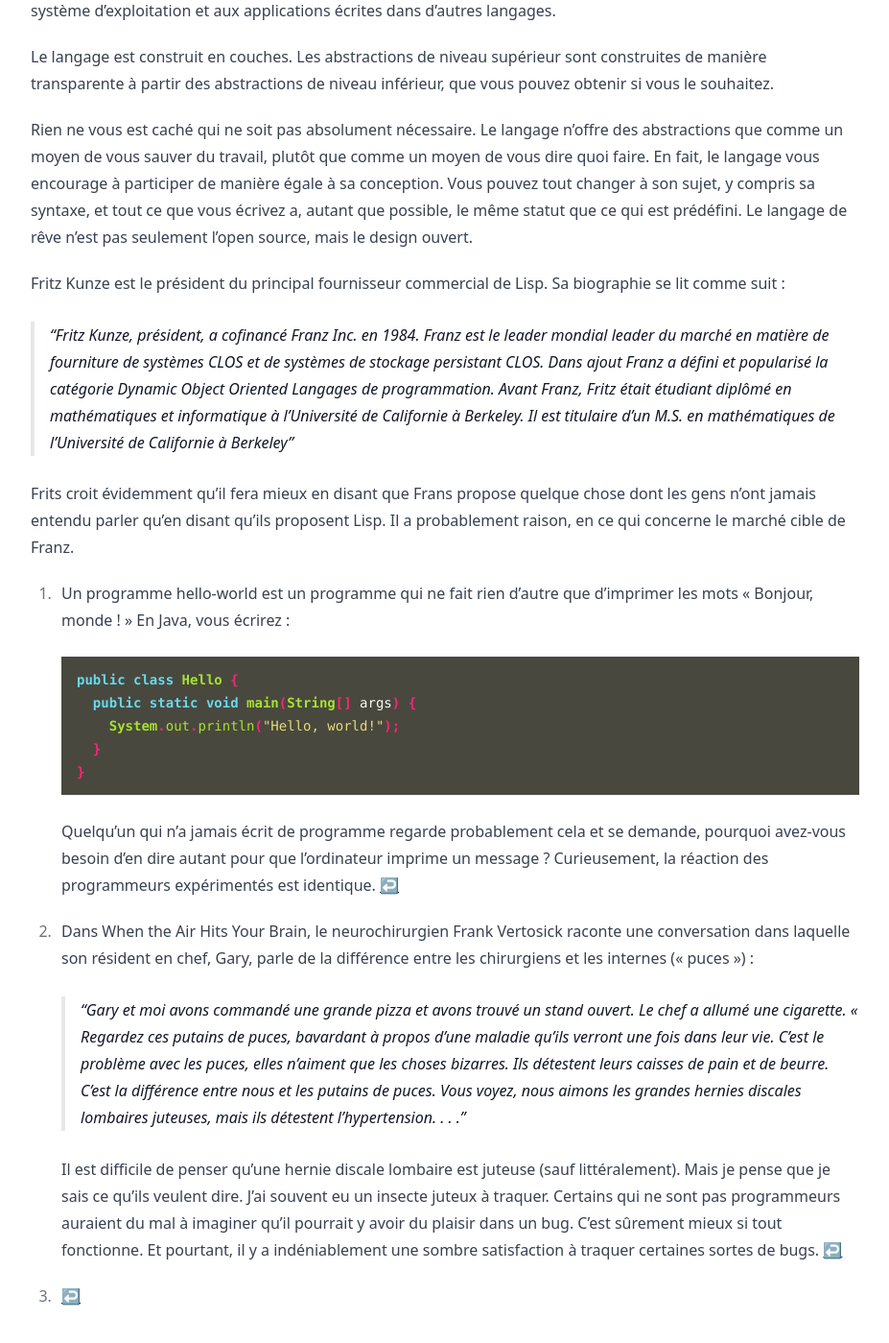
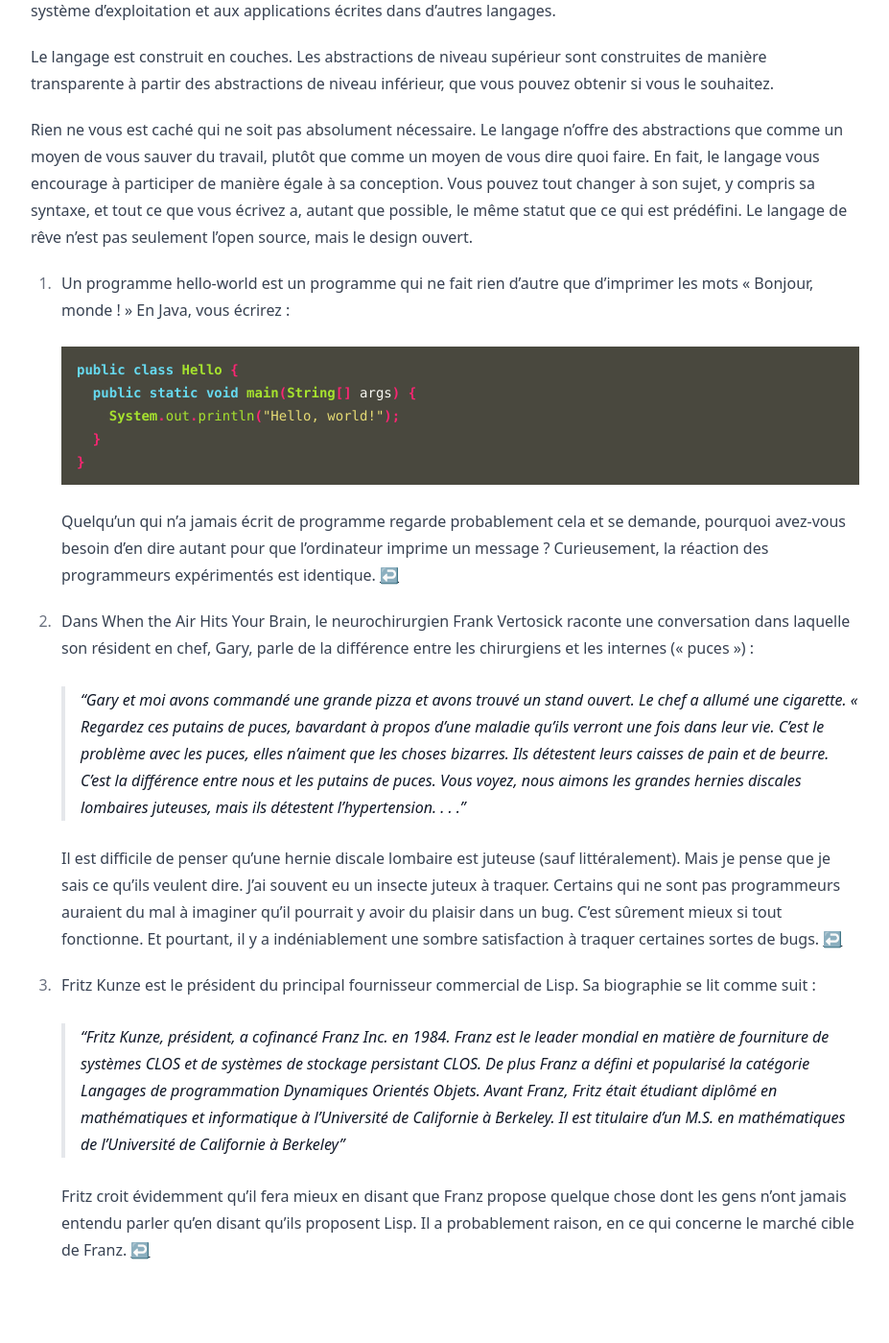
Before and after one commit to dorianmariecom/dorianmarie.com, a Jekyll site: the page built from paulgraham/reve.md, in a window 1280 px wide and 1400 px high, scrolled down 12398 px. Shown: the whole window at 96% size, without its empty margins (176-1103 px from the left). Built offline with Jekyll 4.4.1, drawn with Linux system fonts in a browser that asks for light colours; after the commit the page ends 13750 px from its top, so only the background shows below that.

Commit message:
add last missing footnote

```diff
--- a/paulgraham/reve.md
+++ b/paulgraham/reve.md
@@ -692,15 +692,12 @@ design ouvert.
 
     Il est difficile de penser qu'une hernie discale lombaire est juteuse (sauf littéralement). Mais je pense que je sais ce qu'ils veulent dire. J'ai souvent eu un insecte juteux à traquer. Certains qui ne sont pas programmeurs auraient du mal à imaginer qu'il pourrait y avoir du plaisir dans un bug. C'est sûrement mieux si tout fonctionne. Et pourtant, il y a indéniablement une sombre satisfaction à traquer certaines sortes de bugs.
 
-[^3]:
+[^3]: Fritz Kunze est le président du principal fournisseur commercial de Lisp. Sa biographie se lit comme suit :
 
-Fritz Kunze est le président du principal fournisseur commercial de Lisp. Sa biographie se lit comme suit :
+    > Fritz Kunze, président, a cofinancé Franz Inc. en 1984. Franz est le leader mondial
+    > en matière de fourniture de systèmes CLOS et de systèmes de stockage persistant CLOS. De plus Franz a défini et popularisé la catégorie
+    > Langages de programmation Dynamiques Orientés Objets. Avant Franz, Fritz était étudiant diplômé en
+    > mathématiques et informatique à l'Université de Californie à Berkeley.
+    > Il est titulaire d'un M.S. en mathématiques de l'Université de Californie à Berkeley
 
-> Fritz Kunze, président, a cofinancé Franz Inc. en 1984. Franz est le leader mondial
-> leader du marché en matière de fourniture de systèmes CLOS et de systèmes de stockage persistant CLOS. Dans
-> ajout Franz a défini et popularisé la catégorie Dynamic Object Oriented
-> Langages de programmation. Avant Franz, Fritz était étudiant diplômé en
-> mathématiques et informatique à l'Université de Californie à Berkeley.
-> Il est titulaire d'un M.S. en mathématiques de l'Université de Californie à Berkeley
-
-Frits croit évidemment qu'il fera mieux en disant que Frans propose quelque chose dont les gens n'ont jamais entendu parler qu'en disant qu'ils proposent Lisp. Il a probablement raison, en ce qui concerne le marché cible de Franz.
+    Fritz croit évidemment qu'il fera mieux en disant que Franz propose quelque chose dont les gens n'ont jamais entendu parler qu'en disant qu'ils proposent Lisp. Il a probablement raison, en ce qui concerne le marché cible de Franz.
```
